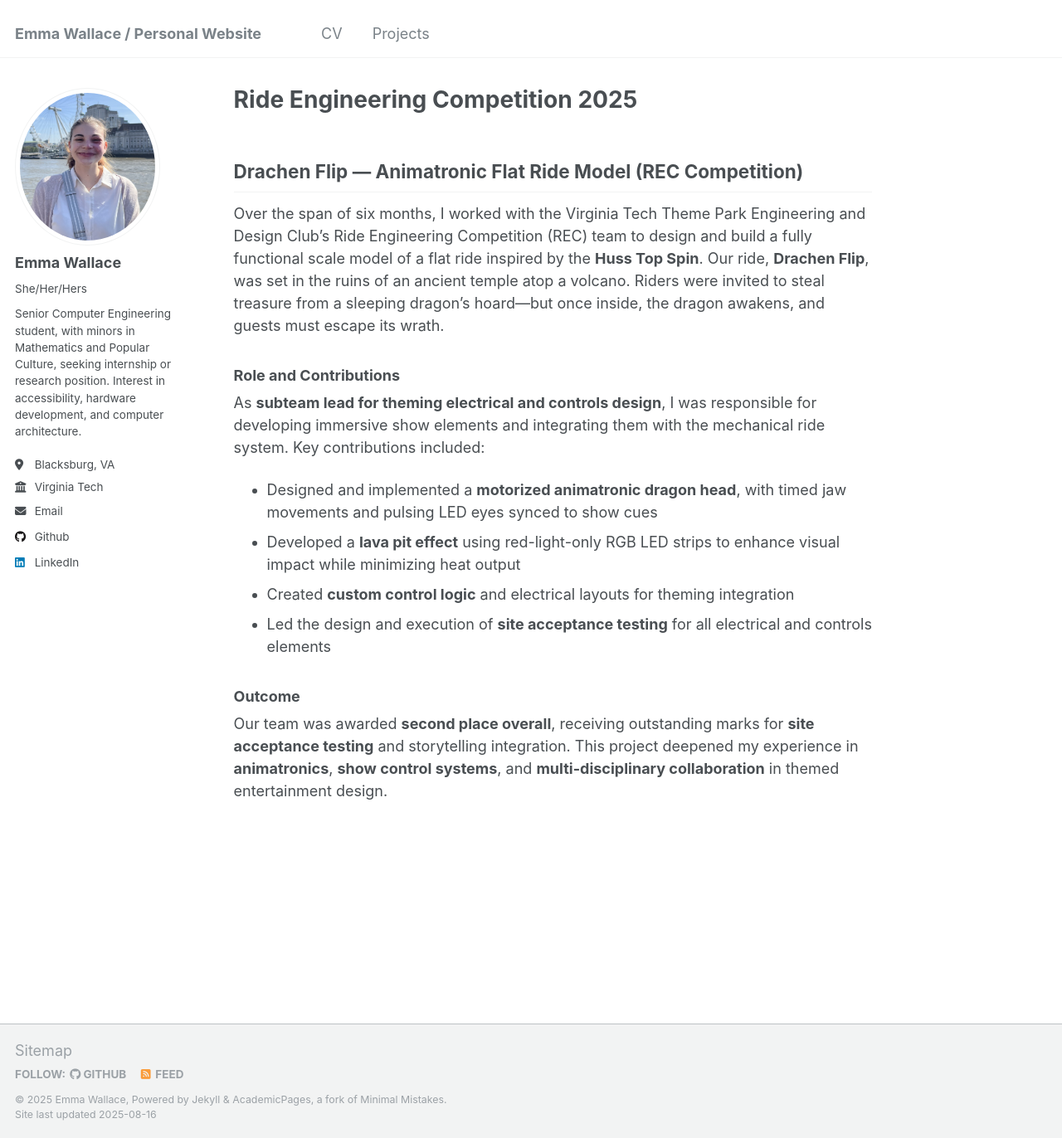
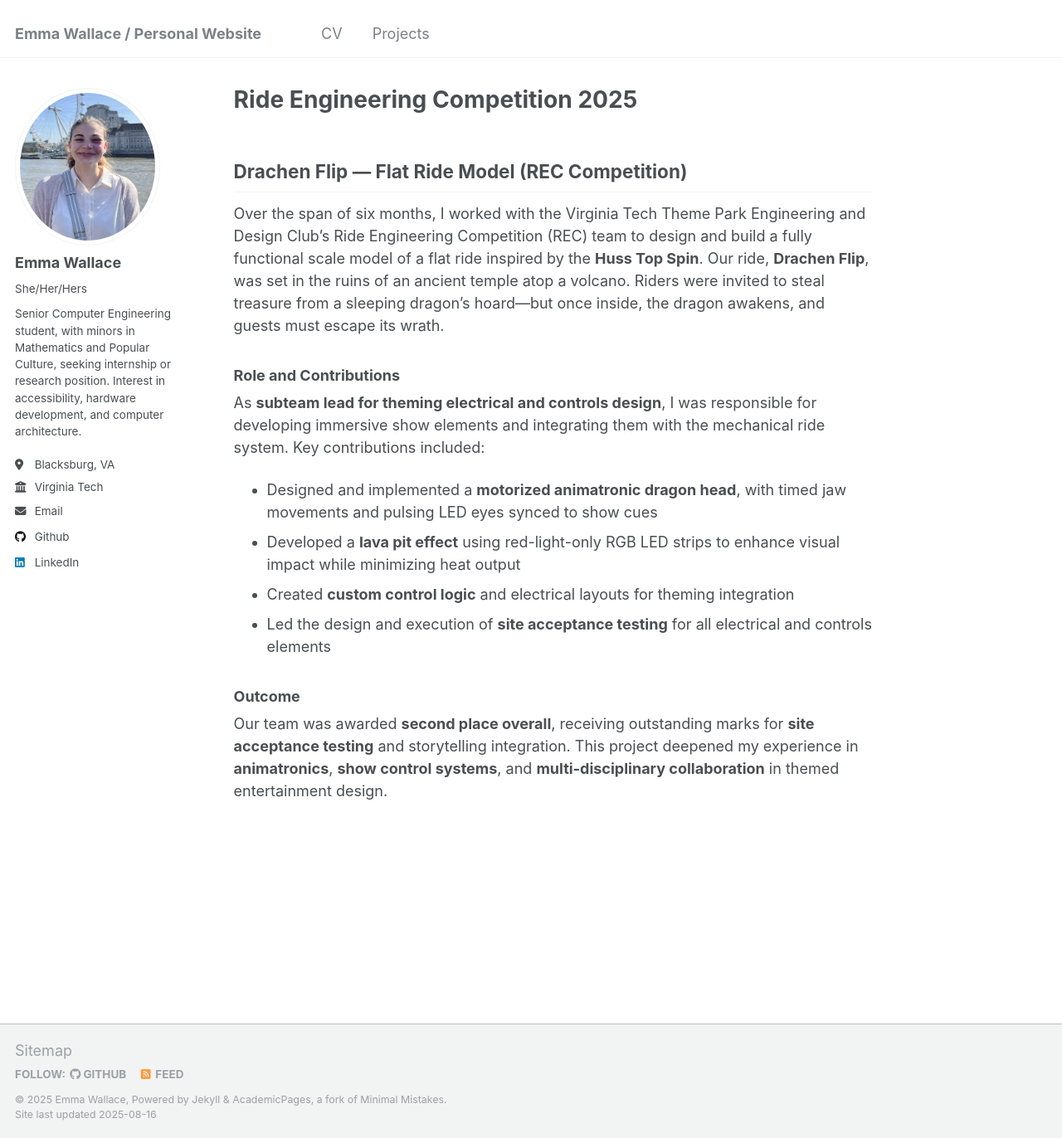
Before and after one commit to ewallace21/ewallace21.github.io, a Jekyll site: the page built from _portfolio/REC_2025.md, in a window 1280 px wide and 1372 px high. Shown: the whole window at 83% size. Built offline with Jekyll 4.4.1, drawn with Linux system fonts in a browser that asks for light colours.

Commit message:
Update REC_2025.md

```diff
--- a/_portfolio/REC_2025.md
+++ b/_portfolio/REC_2025.md
@@ -3,7 +3,7 @@ title: "Ride Engineering Competition 2025"
 excerpt: "Designed and developed dragon theming for Ohio State University's Ride Engineering Competition 2025. <br/><img src='/images/rec1.jpg'>"
 collection: portfolio
 ---
-## Drachen Flip — Animatronic Flat Ride Model (REC Competition)
+## Drachen Flip — Flat Ride Model (REC Competition)
 
 Over the span of six months, I worked with the Virginia Tech Theme Park Engineering and Design Club’s Ride Engineering Competition (REC) team to design and build a fully functional scale model of a flat ride inspired by the **Huss Top Spin**. Our ride, **Drachen Flip**, was set in the ruins of an ancient temple atop a volcano. Riders were invited to steal treasure from a sleeping dragon’s hoard—but once inside, the dragon awakens, and guests must escape its wrath.
 
```
